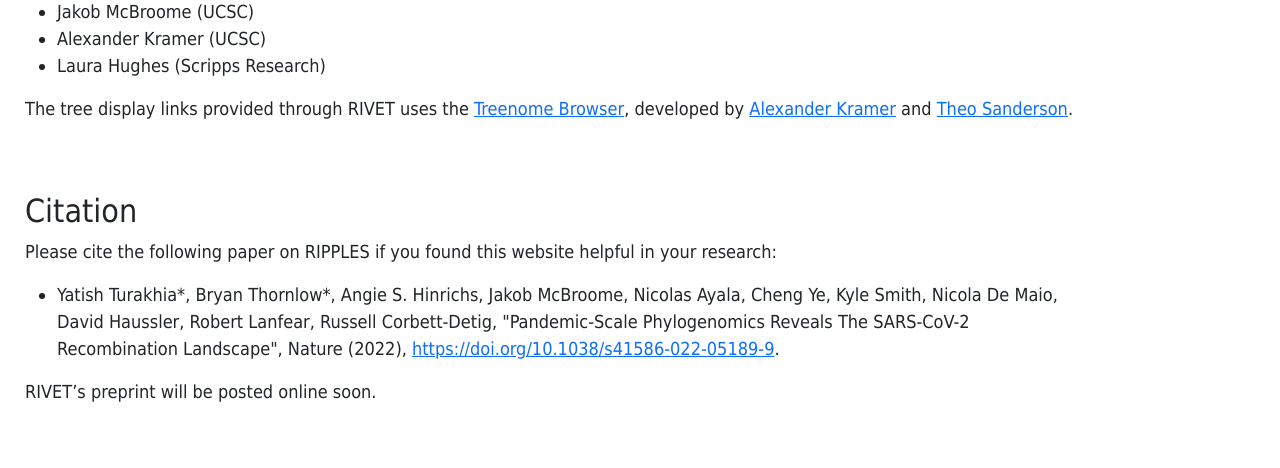
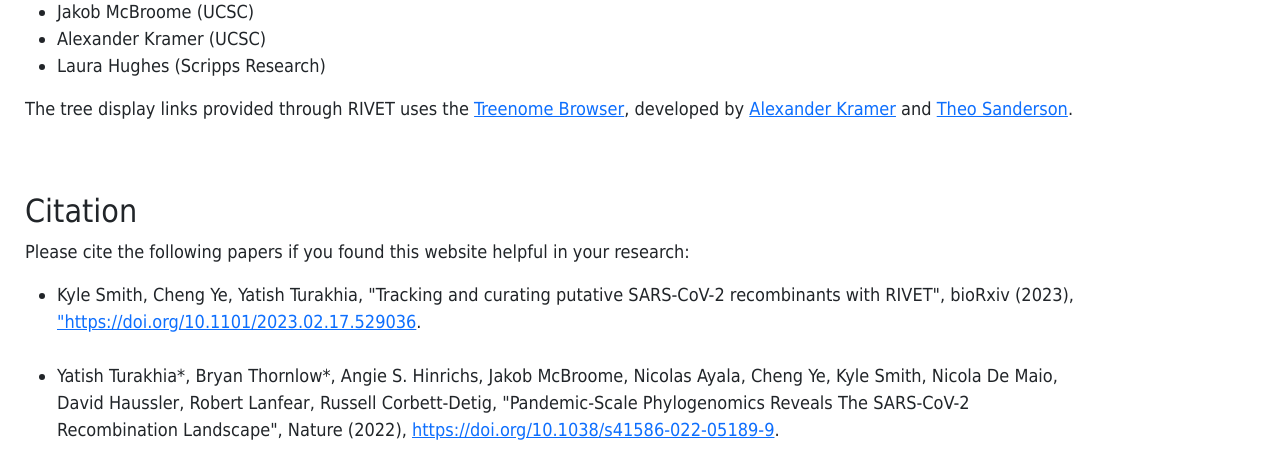
Before and after one commit to TurakhiaLab/rivet, a Flask app: page /about in a window 1280 px wide; the page is wider, and only the part inside the window is pictured. Shown: the part 1996-2464 px from the top of that part. Before the commit the page ends 2398 px from the top of that part, so only its background shows below. Run offline with Flask 2, Linux system fonts and the light colour scheme; parts of the project's set-up code (start-up, migrations or seed data) failed here and were passed over; some libraries are stand-ins or nearby versions.

Commit message:
updated manuscript links

```diff
--- a/templates/getting_started.html
+++ b/templates/getting_started.html
@@ -114,11 +114,12 @@
 
                 <br><br>
                 <h2 id="citation">Citation</h2>
-                <p>Please cite the following paper on RIPPLES if you found this website helpful in your research:</p>
+                <p>Please cite the following papers if you found this website helpful in your research:</p>
                 <ul>
+                    <li>Kyle Smith, Cheng Ye, Yatish Turakhia, "Tracking and curating putative SARS-CoV-2 recombinants with RIVET", bioRxiv (2023), <a href="https://doi.org/10.1101/2023.02.17.529036">"https://doi.org/10.1101/2023.02.17.529036</a>.</li><br>
+
                     <li>Yatish Turakhia*, Bryan Thornlow*, Angie S. Hinrichs, Jakob McBroome, Nicolas Ayala, Cheng Ye, Kyle Smith, Nicola De Maio, David Haussler, Robert Lanfear, Russell Corbett-Detig, &quot;Pandemic-Scale Phylogenomics Reveals The SARS-CoV-2 Recombination Landscape&quot;, Nature (2022), <a href="https://doi.org/10.1038/s41586-022-05189-9">https://doi.org/10.1038/s41586-022-05189-9</a>.</li>
                 </ul>
-                <p>RIVET’s preprint will be posted online soon.</p>
 
                 <!--Bootstrap-->
                 <script src="https://cdn.jsdelivr.net/npm/bootstrap@5.2.2/dist/js/bootstrap.bundle.min.js" integrity="sha384-OERcA2EqjJCMA+/3y+gxIOqMEjwtxJY7qPCqsdltbNJuaOe923+mo//f6V8Qbsw3" crossorigin="anonymous"></script>
```
Also changed, not shown: README.md.
